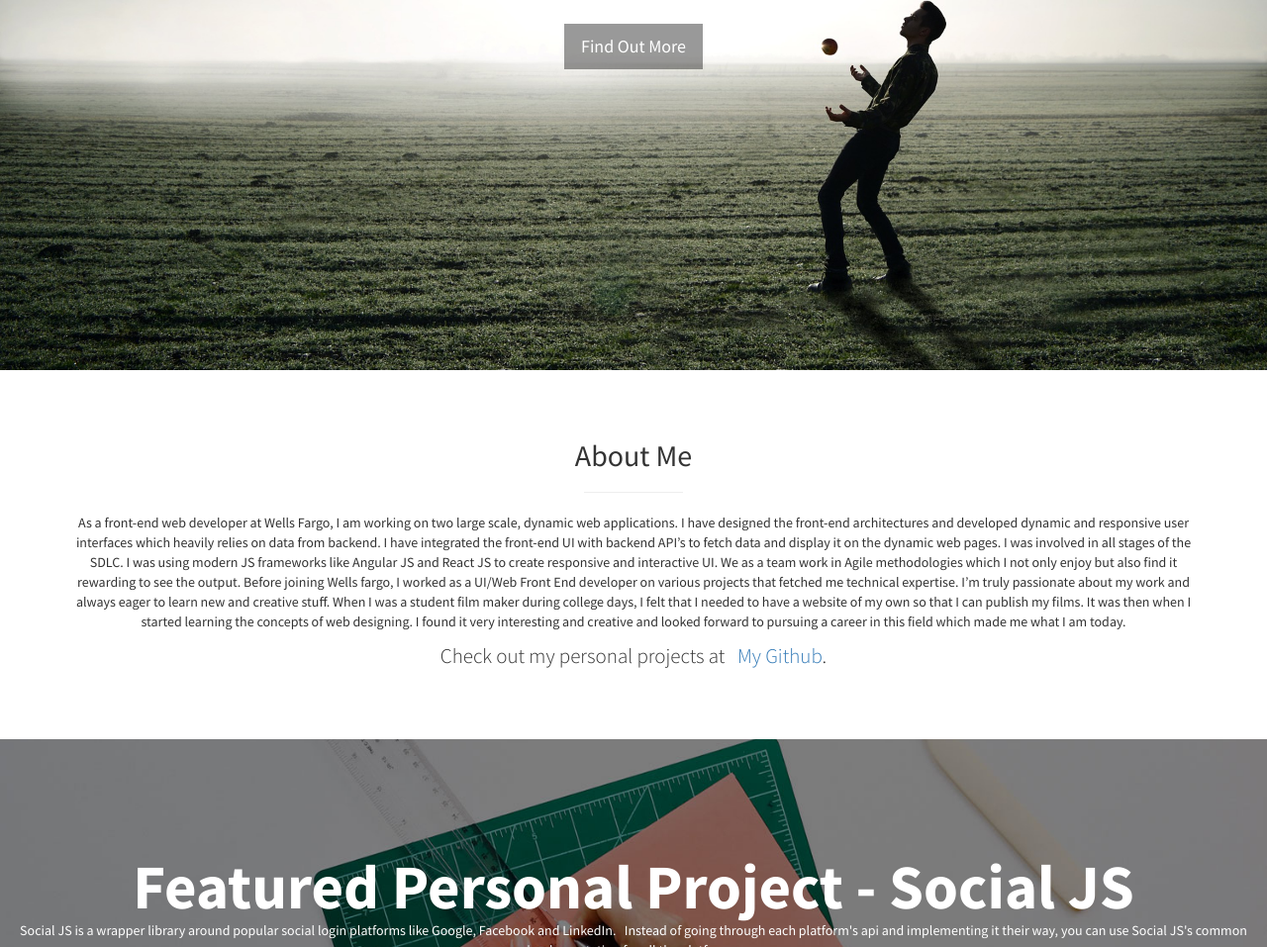
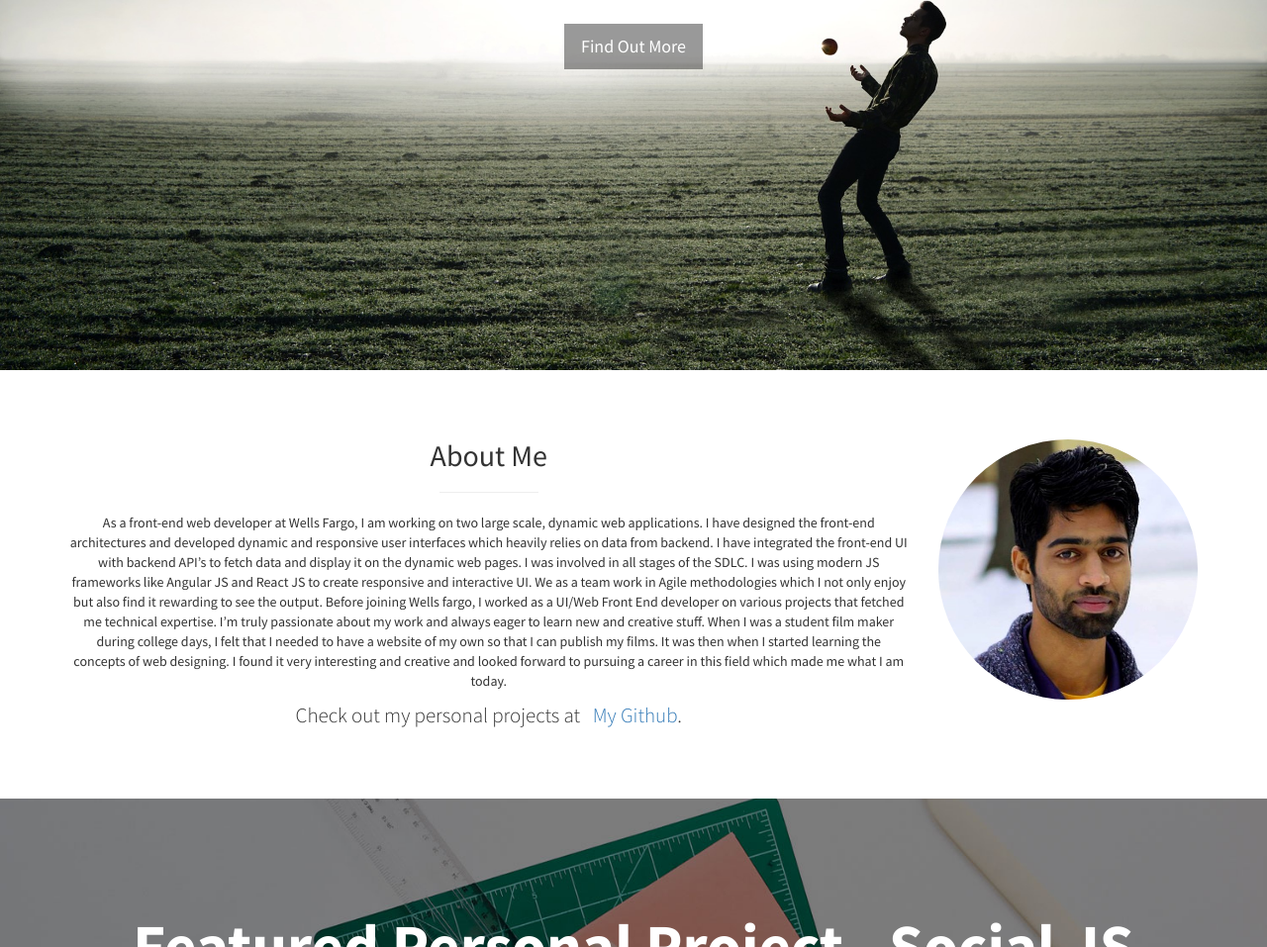
Before and after one commit to rajiv4591/Rajiv-Profile, a website: page public/index.html in a window 1280 px wide. Shown: the part 426-1383 px from the top of the page at 99% size. Drawn offline with Linux system fonts and the light colour scheme; some packages are replaced by stand-ins of ours.

Commit message:
added profile picture

```diff
--- a/public/index.html
+++ b/public/index.html
@@ -76,6 +76,8 @@
         <div class="container">
             <div class="row">
                 <div class="col-lg-12 text-center">
+                    <div class="row">
+                        <div class="col-md-9">
                             <h2>About Me</h2>
                             <hr class="small">
                             <p>As a front-end web developer at Wells Fargo, I am working on two large scale, dynamic web applications.
@@ -91,6 +93,12 @@
                                 concepts of web designing. I found it very interesting and creative and looked forward to pursuing
                                 a career in this field which made me what I am today.</p>
                             <p class="lead">Check out my personal projects at &nbsp; <a target="_blank" href="https://github.com/rajiv4591?tab=repositories">My Github</a>.</p>
+                        </div>
+                        <div class="col-md-3">
+                            <br/>
+                            <img alt="Rajiv Image" src="img/rajiv.jpg" class="img-responsive profile-pic img-circle" />
+                        </div>
+                    </div>
                 </div>
             </div>
             <!-- /.row -->
```
Also changed, not shown: public/img/bg1.jpg (deleted), public/img/portfolio-1.jpg (deleted), public/img/portfolio-2.jpg (deleted), public/img/portfolio-3.jpg (deleted), public/img/rajiv.jpg (added). Lines whose indentation alone changed are shown as unchanged.
